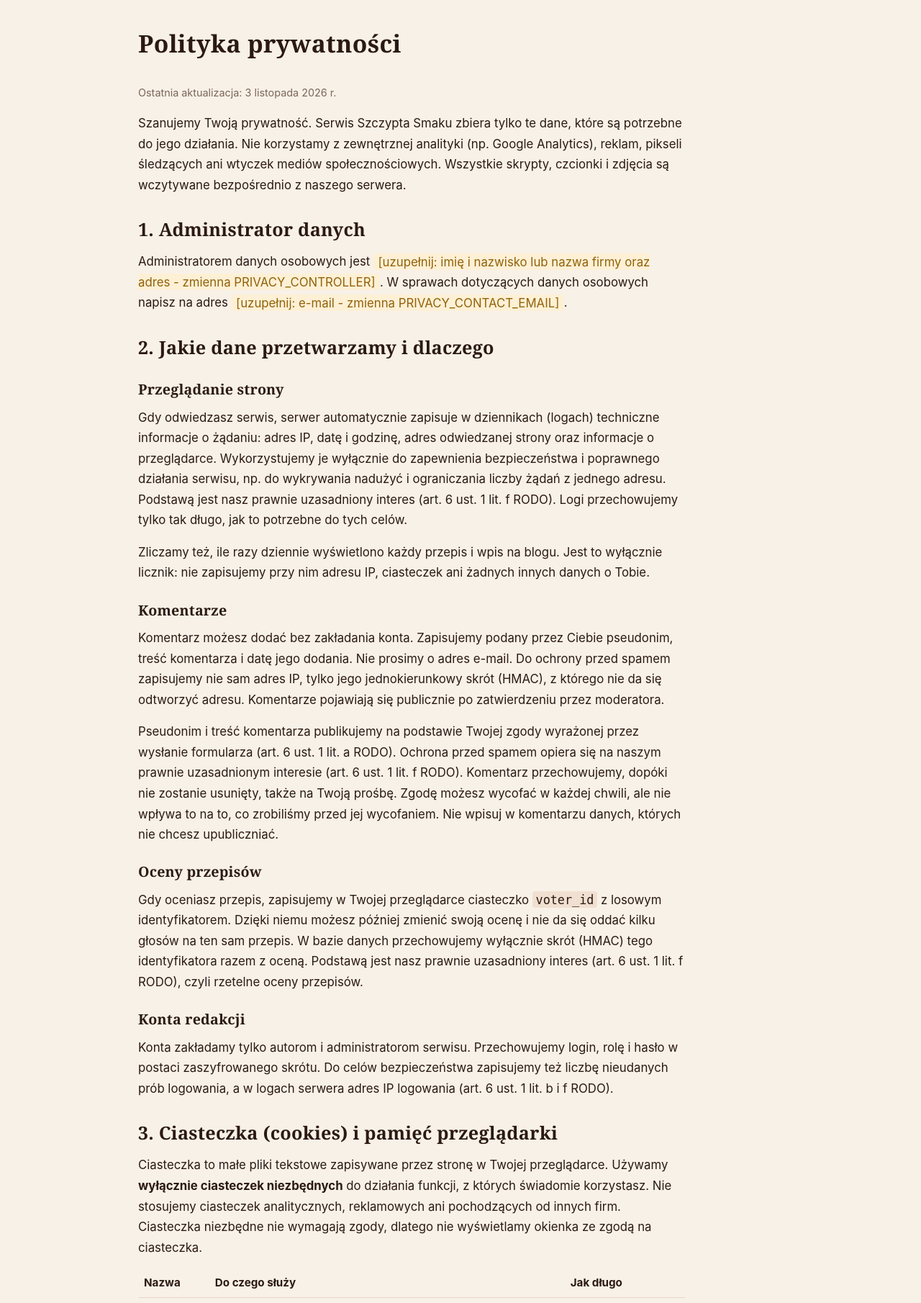
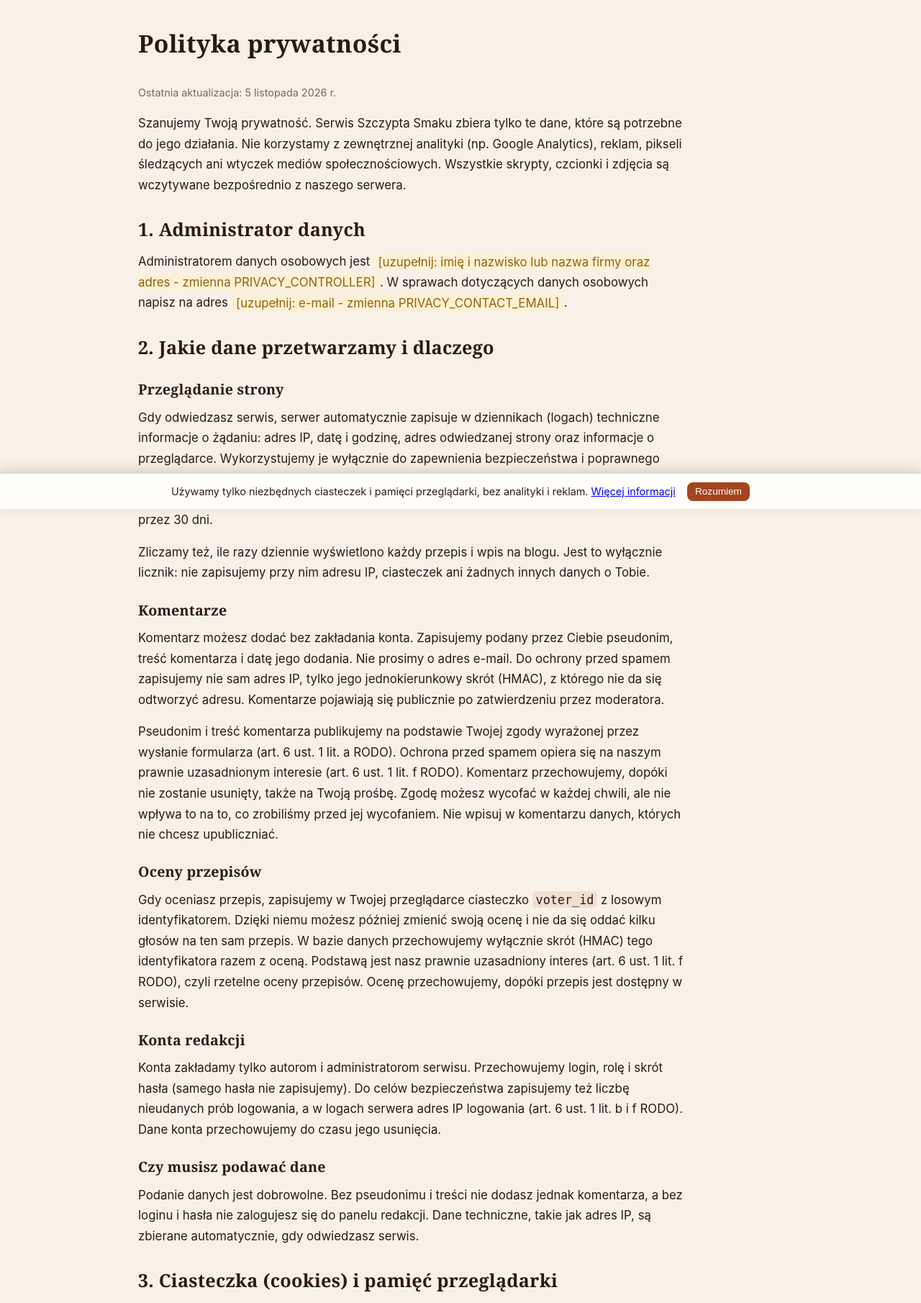
Before and after one commit to chmura2034-sudo/recipe_app, a Flask app: page /polityka-prywatnosci in a window 1280 px wide. Shown: the part 93-1903 px from the top of the page at 72% size. Run offline with Flask 3, Linux system fonts and the light colour scheme; parts of the project's set-up code (start-up, migrations or seed data) failed here and were passed over; some libraries are stand-ins or nearby versions.

Commit message:
Polityka prywatności: okresy przechowywania i belka o ciasteczkach
- polityka podaje okresy przechowywania logów, ocen i danych kont
  oraz informację o dobrowolności podania danych
- informacja o ciasteczkach widoczna przy pierwszym wejściu; zamknięcie
  zapisywane w localStorage, bez JavaScriptu zostaje w treści strony
- README: usuwanie logów po 30 dniach i ostrzeżenie przy opcji Cloudflare
- docker-compose: logi przez journald, żeby obowiązywał limit 30 dni

Co-Authored-By: Claude Opus 5.5 <noreply@anthropic.com>

```diff
--- a/static/js/app.js
+++ b/static/js/app.js
@@ -197,6 +197,15 @@
     });
   }
 
+  // Informacja o ciasteczkach: po zamknięciu nie wraca (patrz skrypt w base.html).
+  var cookieNoticeClose = document.querySelector("[data-cookie-notice-close]");
+  if (cookieNoticeClose) {
+    cookieNoticeClose.addEventListener("click", function () {
+      document.documentElement.classList.add("cookie-notice-seen");
+      try { localStorage.setItem("cookie-notice-v1", "1"); } catch (e) { /* bez zapisu: wróci na kolejnej stronie */ }
+    });
+  }
+
   var banner = document.querySelector("[data-offline-banner]");
   function updateOnline() {
     if (banner) banner.hidden = navigator.onLine;
--- a/static/style.css
+++ b/static/style.css
@@ -783,6 +783,20 @@ h1 { margin-top: 0; }
 }
 .nav-link-button:hover { color: var(--primary); }
 
+/* Informacja o ciasteczkach. Bez JavaScriptu nie da się jej zamknąć, więc zostaje w treści strony,
+   a nie na stałe nad nią. */
+.cookie-notice {
+  display: flex; flex-wrap: wrap; align-items: center; justify-content: center; gap: 0.5rem 1rem;
+  padding: 0.7rem 1rem; background: var(--card-bg); border-top: 1px solid var(--border);
+  font-size: 0.9rem;
+}
+.cookie-notice p { margin: 0; }
+.cookie-notice button { display: none; }
+.js .cookie-notice { position: fixed; left: 0; right: 0; bottom: 0; z-index: 30; box-shadow: 0 -4px 14px rgba(0, 0, 0, 0.15); }
+.js .cookie-notice button { display: inline-block; }
+.cookie-notice-seen .cookie-notice { display: none; }
+@media print { .cookie-notice { display: none; } }
+
 .nav-toggle { display: none; }
 
 /* Menu jako lista rozwijana: wąskie ekrany oraz telefony i tablety (też w poziomie).
--- a/templates/base.html
+++ b/templates/base.html
@@ -34,6 +34,12 @@
       document.documentElement.setAttribute("data-theme", dark ? "dark" : "light");
       // Menu mobilne zwija się tylko z JavaScriptem - bez niego linki zostają widoczne.
       document.documentElement.classList.add("js");
+      // Już przeczytana informacja o ciasteczkach nie może mignąć przy wczytaniu strony.
+      try {
+        if (localStorage.getItem("cookie-notice-v1")) {
+          document.documentElement.classList.add("cookie-notice-seen");
+        }
+      } catch (e) {}
     })();
   </script>
   {% block head %}{% endblock %}
@@ -107,6 +113,14 @@
     {% block content %}{% endblock %}
   </main>
 
+  <aside class="cookie-notice" aria-label="Informacja o ciasteczkach">
+    <p>
+      Używamy tylko niezbędnych ciasteczek i pamięci przeglądarki, bez analityki i reklam.
+      <a href="{{ url_for('privacy_policy') }}#ciasteczka">Więcej informacji</a>
+    </p>
+    <button type="button" class="btn btn-small" data-cookie-notice-close>Rozumiem</button>
+  </aside>
+
   <footer class="footer">
     <img src="{{ url_for('static', filename='logo.png') }}" alt="" class="footer-logo">
     <p class="footer-name">Szczypta Smaku</p>
--- a/templates/privacy.html
+++ b/templates/privacy.html
@@ -4,7 +4,7 @@
 {% block content %}
 <article class="legal-page blog-content">
   <h1>Polityka prywatności</h1>
-  <p class="legal-updated">Ostatnia aktualizacja: 3 listopada 2026 r.</p>
+  <p class="legal-updated">Ostatnia aktualizacja: 5 listopada 2026 r.</p>
 
   <p>
     Szanujemy Twoją prywatność. Serwis Szczypta Smaku zbiera tylko te dane, które są potrzebne
@@ -30,7 +30,7 @@
     o przeglądarce. Wykorzystujemy je wyłącznie do zapewnienia bezpieczeństwa i poprawnego
     działania serwisu, np. do wykrywania nadużyć i ograniczania liczby żądań z jednego adresu.
     Podstawą jest nasz prawnie uzasadniony interes (art. 6 ust. 1 lit. f RODO). Logi
-    przechowujemy tylko tak długo, jak to potrzebne do tych celów.
+    przechowujemy przez 30 dni.
   </p>
   <p>
     Zliczamy też, ile razy dziennie wyświetlono każdy przepis i wpis na blogu. Jest to wyłącznie
@@ -59,14 +59,23 @@
     z losowym identyfikatorem. Dzięki niemu możesz później zmienić swoją ocenę i nie da się
     oddać kilku głosów na ten sam przepis. W bazie danych przechowujemy wyłącznie skrót (HMAC) tego
     identyfikatora razem z oceną. Podstawą jest nasz prawnie uzasadniony interes
-    (art. 6 ust. 1 lit. f RODO), czyli rzetelne oceny przepisów.
+    (art. 6 ust. 1 lit. f RODO), czyli rzetelne oceny przepisów. Ocenę przechowujemy, dopóki
+    przepis jest dostępny w serwisie.
   </p>
 
   <h3>Konta redakcji</h3>
   <p>
-    Konta zakładamy tylko autorom i administratorom serwisu. Przechowujemy login, rolę i hasło
-    w postaci zaszyfrowanego skrótu. Do celów bezpieczeństwa zapisujemy też liczbę nieudanych
+    Konta zakładamy tylko autorom i administratorom serwisu. Przechowujemy login, rolę i skrót
+    hasła (samego hasła nie zapisujemy). Do celów bezpieczeństwa zapisujemy też liczbę nieudanych
     prób logowania, a w logach serwera adres IP logowania (art. 6 ust. 1 lit. b i f RODO).
+    Dane konta przechowujemy do czasu jego usunięcia.
+  </p>
+
+  <h3>Czy musisz podawać dane</h3>
+  <p>
+    Podanie danych jest dobrowolne. Bez pseudonimu i treści nie dodasz jednak komentarza,
+    a bez loginu i hasła nie zalogujesz się do panelu redakcji. Dane techniczne, takie jak adres
+    IP, są zbierane automatycznie, gdy odwiedzasz serwis.
   </p>
 
   <h2 id="ciasteczka">3. Ciasteczka (cookies) i pamięć przeglądarki</h2>
@@ -75,7 +84,7 @@
     <strong>wyłącznie ciasteczek niezbędnych</strong> do działania funkcji, z których świadomie
     korzystasz. Nie stosujemy ciasteczek analitycznych, reklamowych ani pochodzących od innych
     firm. Ciasteczka niezbędne nie wymagają zgody, dlatego nie wyświetlamy okienka ze zgodą
-    na ciasteczka.
+    na ciasteczka, a jedynie krótką informację o ich używaniu.
   </p>
 
   <div class="legal-table-wrap">
@@ -113,6 +122,7 @@
       </thead>
       <tbody>
         <tr><td><code>theme</code></td><td>Wybrany motyw (jasny lub ciemny).</td></tr>
+        <tr><td><code>cookie-notice-v1</code></td><td>Zapamiętanie, że informacja o ciasteczkach została zamknięta.</td></tr>
         <tr><td><code>favorites-v1</code></td><td>Lista ulubionych przepisów.</td></tr>
         <tr><td><code>shopping-list-v1</code></td><td>Twoja lista zakupów.</td></tr>
         <tr><td><code>recipe-progress-…</code></td><td>Kroki przepisu odhaczone podczas gotowania.</td></tr>
```
Also changed, not shown: README.md, 1 other file.
